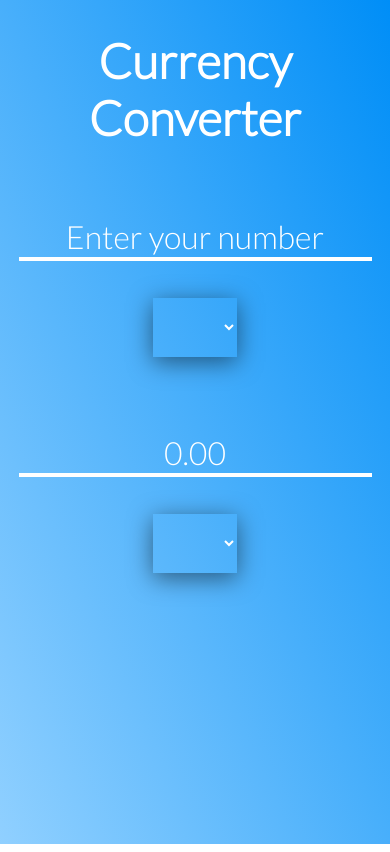
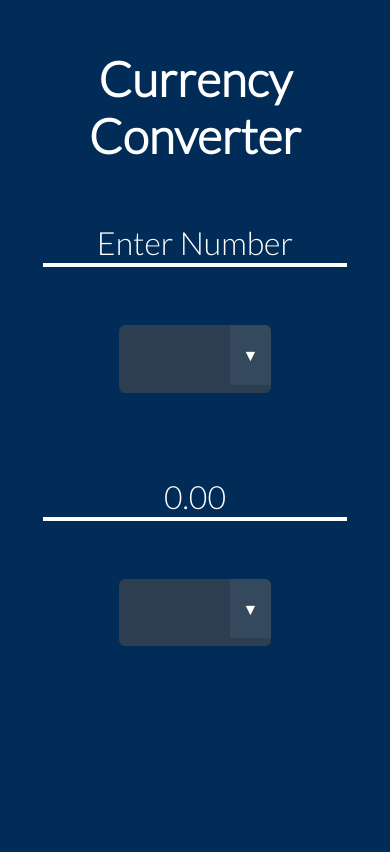
Before and after one commit to oliknight1/currency-app, a plain HTML site: page index.html in a window 390 px wide. Drawn offline with Linux system fonts and the light colour scheme; no server answers.

Commit message:
Final Project

```diff
--- a/index.html
+++ b/index.html
@@ -1,35 +1,46 @@
 <!DOCTYPE html>
 <html>
-
 	<head>
 		<meta charset="utf-8" />
 		<meta http-equiv="X-UA-Compatible" content="IE=edge" />
 		<title>Currency Converter</title>
-	<meta content="width=device-width, initial-scale=1" name="viewport" />
+		<meta name="viewport" content="width=device-width, initial-scale=1" />
 
 		<link rel="stylesheet" href="main.css" />
-	<link href="https://fonts.googleapis.com/css?family=Lato:300&display=swap" rel="stylesheet" />
+		<link
+			href="https://fonts.googleapis.com/css?family=Lato:300&display=swap"
+			rel="stylesheet"
+		/>
 	</head>
 
 	<body>
-
-
+		<div class="wrapper">
 			<h1>Currency Converter</h1>
-
-	<div class="container" id="ctn1">
-		<input type="text" id="input" autocomplete="off" placeholder="Enter your number" onfocus="this.placeholder = ''"
-			onblur="this.placeholder ='Enter your number'" />
-
-		<select id="top-select">
-		</select>
+			<div class="ctn" id="ctn1">
+				<input
+					type="text"
+					placeholder="Enter Number"
+					id="input"
+					autocomplete="off"
+				/>
+				<div class="select-wrap">
+					<select class="" id="top-select"></select>
+				</div>
 			</div>
 
-	<div class="container" id="ctn2">
-		<input type="text" class="converted" id="converted" autocomplete="off" placeholder="0.00" />
-		<select id="bottom-select"> </select>
+			<div class="ctn" id="ctn2">
+				<input
+					type="text"
+					placeholder="0.00"
+					id="converted"
+					autocomplete="off"
+				/>
+				<div class="select-wrap">
+					<select name="" id="bottom-select"></select>
+				</div>
+			</div>
 		</div>
 
 		<script src="main.js"></script>
 	</body>
-
 </html>
--- a/main.css
+++ b/main.css
@@ -1,30 +1,44 @@
 html {
 	font-family: "Lato", sans-serif;
 	font-weight: thin;
-	background-image: linear-gradient(to right top, #90d0ff, #008ef7);
+	background: #012c57;
 	color: white;
 	height: 100vh;
-
+	overflow: hidden;
 }
 
 h1 {
+	margin-top: 5vh;
+	padding: 0;
 	text-align: center;
-	font-size: 5em;
+	font-size: 8em;
+	grid-row-end: 1;
 }
 
-.container {
-	width: 100%;
-	height: 80%;
+.wrapper {
+	display: grid;
+	grid-template-columns: 1fr;
+	grid-template-rows: 1fr 1fr;
+	height: 100vh;
+}
+
+.ctn {
 	display: flex;
-	align-items: center;
 	flex-direction: column;
-	text-align: center;
-
 	justify-content: center;
 	align-items: center;
+	margin: 0;
 }
 
-.container input {
+#ctn1 {
+	grid-row-start: 1;
+}
+
+#ctn2 {
+	grid-row-start: 2;
+}
+
+.ctn input {
 	background: transparent;
 	border: none;
 	border-bottom: 0.5vh solid white;
@@ -55,52 +69,130 @@ h1 {
 	color: white;
 }
 
-.container select {
-	background: transparent;
-	color: white;
+/* Select Styling */
 
-	border: none;
+/* Reset Default Select */
+.ctn select {
+	-webkit-appearance: none;
+	-moz-appearance: none;
+	-ms-appearance: none;
+	appearance: none;
+	outline: 0;
+	box-shadow: none;
+	border: 0 !important;
+	background: #2c3e50;
+	background-image: none;
 	font-size: 1.5em;
-	box-shadow: 0 5px 25px rgba(0, 0, 0, 0.5);
-	-webkit-appearance: button;
-	outline: none;
+	flex: 1;
+	padding: 0 0.5em;
+	color: #fff;
+	cursor: pointer;
+}
+
+/* Remove IE arrow */
+select::-ms-expand {
+	display: none;
+}
+
+/* Custom Select */
+.select-wrap {
+	position: relative;
+	display: flex;
+	width: 13vh;
 	height: 5vh;
-	width: 10vh;
-	align-content: center;
+	line-height: 3;
+	background: #2c3e50;
+	overflow: hidden;
+	border-radius: 0.4em;
+	margin-top: 5vh;
 
 
 }
 
+
+/* Arrow */
+.select-wrap::after {
+	/* Unicode for arrow */
+	content: "\25BC";
+	position: absolute;
+	top: 0;
+	right: 0;
+	padding: 0 1.5vh;
+	background: #34495e;
+	cursor: pointer;
+	pointer-events: none;
+	-webkit-transition: 0.25s all ease;
+	-o-transition: 0.25s all ease;
+	transition: 0.25s all ease;
+
+}
+
+/* Transition */
+
+
+.select-wrap:hover::after {
+	color: #f39c12;
+}
 
 .converted {
 	pointer-events: none;
 	margin-top: 5%;
 }
 
+/* Responsive Media Queries	*/
 
+@media (min-width: 2000px) {
+	.select-wrap::after {
+		padding: 1.2vh 1.5vh;
 
+	}
+}
 
+@media (max-width: 411px) {
+	.select-wrap::after {
+		padding: 0.7vh 1.5vh;
+	}
+}
 
+@media (max-width: 375px) {
 
-@media (min-width: 320px)and (max-width: 480px) {
+	.select-wrap::after {
+		padding: 0.5vh 1.5vh;
+	}
+}
 
+@media (max-width: 414px) {
 	h1 {
 		font-size: 3em;
+		margin-bottom: 2vh;
 	}
 
-	.container input {
-		font-size: 2em;
-		max-width: 100%;
-		margin-top: 10%
+	.wrapper {
+		display: flex;
+		flex-direction: column;
 	}
 
-	.container select {
-		margin-bottom: 10%;
-		padding: 2vh;
-		width: 10vh;
-		height: 7vh;
-		font-size: 1em;
-		box-shadow: 0 5px 25px rgba(0, 0, 0, 0.5);
-		margin-top: 10%;
+	.ctn {
+		display: flex;
+		flex-direction: column;
+		justify-content: space-evenly;
+		height: 30vh;
 	}
+
+	.ctn input {
+		font-size: 2em;
+		max-width: 80%;
+	}
+
+	.ctn select {
+		font-size: 1.2em;
+		padding: 0 2.5vh;
+	}
+
+	.select-wrap {
+		width: 18vh;
+		height: 8vh;
+		margin-top: 2vh;
+	}
+
 }
--- a/main.js
+++ b/main.js
@@ -3,6 +3,7 @@ const topSelector = document.getElementById("top-select");
 const bottomSelector = document.getElementById("bottom-select");
 const converted = document.querySelector("#converted");
 const input = document.querySelector("#input");
+const dropdown = document.querySelector("#dropdown");
 
 window.addEventListener("load", () => {
 	fetchCurrencyList();
```
Also changed, not shown: Currency Converter Mockup Image.png (deleted), 3 other files. Lines whose indentation alone changed are shown as unchanged.
